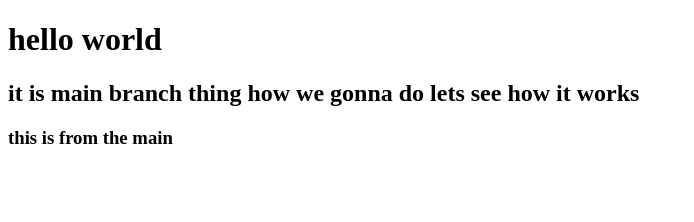
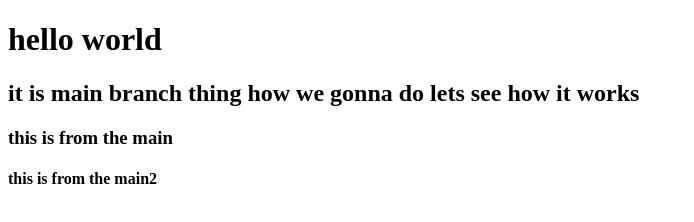
Before and after one commit to gitprime1/demo-repo, a plain HTML site: page hello.html in a window 1280 px wide. Shown: the whole page, without its empty margins (0-694 px from the left). Drawn offline with Linux system fonts and the light colour scheme.

Commit message:
commit message

```diff
--- a/hello.html
+++ b/hello.html
@@ -10,5 +10,6 @@
     <h1>hello world</h1>
     <h2>it is main branch thing how we gonna do lets see how it works</h2>
     <h3>this is from the main</h3>
+    <h4>this is from the main2</h4>
 </body>
 </html>
```
